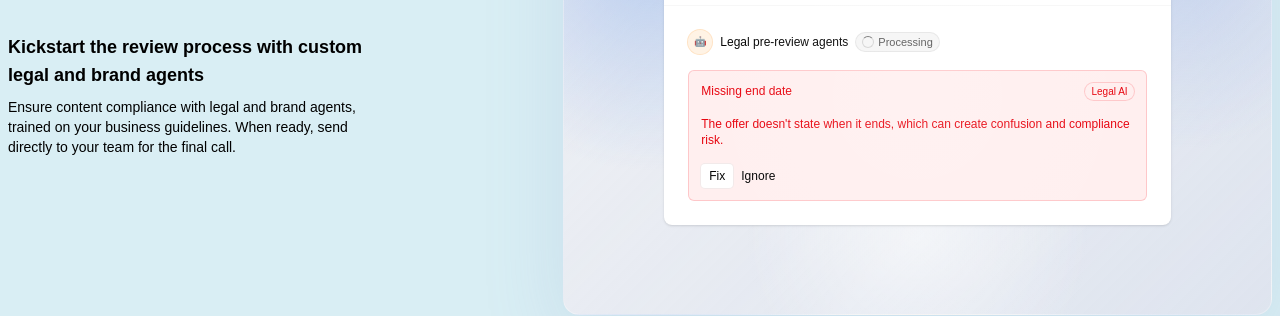
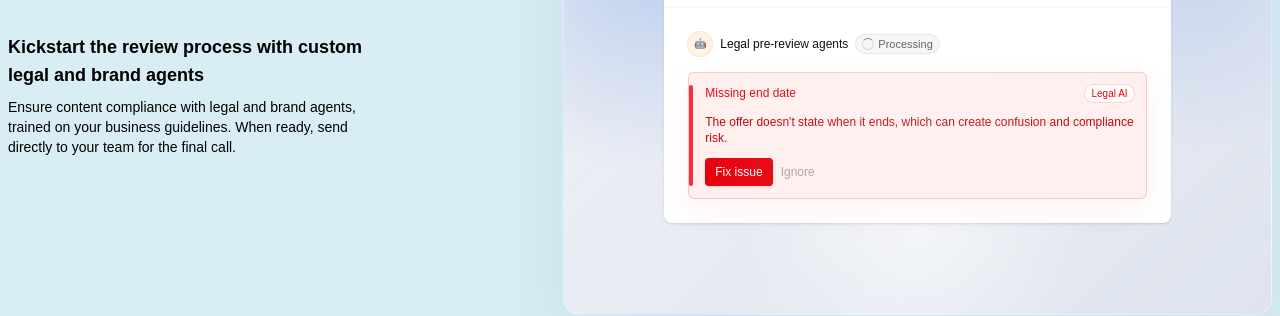
Before and after one commit to internetdrew/inspired-by-hightouch, a React (Vite) app: page / in a window 1280 px wide. Shown: the part 1061-1377 px from the top of the page. Built offline with nearby package versions, Linux system fonts and the light colour scheme.

Commit message:
update design for better cue to user interactivity

```diff
--- a/index.html
+++ b/index.html
@@ -4,7 +4,7 @@
     <meta charset="UTF-8" />
     <link rel="icon" type="image/svg+xml" href="/favicon.svg" />
     <meta name="viewport" content="width=device-width, initial-scale=1.0" />
-    <title>hightouch-ad-studio</title>
+    <title>Interactivity Inspired by HighTouch Content Assembly</title>
   </head>
   <body>
     <div id="root"></div>
--- a/src/components/ReviewPanel.tsx
+++ b/src/components/ReviewPanel.tsx
@@ -33,9 +33,18 @@ const reviewLayoutSpring = {
 };
 
 const REVIEW_ROW_ENTER_TRANSITION = {
-  type: 'spring' as const,
-  stiffness: 320,
-  damping: 30,
+  duration: 0.24,
+  ease: [0.23, 1, 0.32, 1] as const,
+};
+
+const ISSUE_CARD_TRANSITION = {
+  duration: 0.24,
+  ease: [0.23, 1, 0.32, 1] as const,
+};
+
+const BADGE_SWAP_TRANSITION = {
+  duration: 0.18,
+  ease: [0.23, 1, 0.32, 1] as const,
 };
 
 const TIMING = {
@@ -274,50 +283,75 @@ const ReviewPanel = () => {
                       ? false
                       : {
                           opacity: 0,
-                          y: 10,
-                          scale: 0.985,
-                          filter: 'blur(4px)',
+                          y: 12,
+                          scale: 0.97,
                         }
                   }
                   animate={{
                     opacity: 1,
                     y: 0,
                     scale: 1,
-                    filter: 'blur(0px)',
                   }}
                   exit={{
                     opacity: 0,
                     y: -8,
-                    scale: 0.985,
-                    filter: 'blur(4px)',
+                    scale: 0.98,
                   }}
                   transition={{
-                    ...reviewPanelSpring,
-                    duration: 0.28,
+                    opacity: ISSUE_CARD_TRANSITION,
+                    y: ISSUE_CARD_TRANSITION,
+                    scale: ISSUE_CARD_TRANSITION,
                   }}
-                  className='rounded-md border border-red-500/20 bg-red-400/10 p-3 text-xs'
+                  className='relative overflow-hidden rounded-md border border-red-500/20 bg-red-400/10 p-3 pl-4 text-xs shadow-[0_10px_30px_rgba(239,68,68,0.08)]'
                 >
+                  <span
+                    aria-hidden='true'
+                    className='absolute inset-y-3 left-0 w-1 rounded-full bg-red-500'
+                  />
                   <div className='flex items-center justify-between'>
                     <p className='font-medium text-red-600'>Missing end date</p>
-                    <span className='rounded-full px-1.5 py-0.5 text-[10px] text-red-600 ring ring-red-500/20'>
+                    <span className='rounded-full bg-white/80 px-1.5 py-0.5 text-[10px] text-red-600 ring ring-red-500/15'>
                       Legal AI
                     </span>
                   </div>
 
-                  <p className='my-4 text-red-600'>
+                  {/* <p className='mt-2 text-[11px] font-medium uppercase tracking-[0.08em] text-red-500/80'>
+                    Review paused until resolved
+                  </p> */}
+
+                  <p className='my-3 text-red-700'>
                     The offer doesn't state when it ends, which can create
                     confusion and compliance risk.
                   </p>
 
                   <div className='flex items-center gap-2'>
+                    <motion.button
+                      type='button'
+                      onClick={handleFixIssue}
+                      initial={
+                        shouldReduceMotion
+                          ? false
+                          : { opacity: 0, y: 6, scale: 0.98 }
+                      }
+                      animate={{ opacity: 1, y: 0, scale: 1 }}
+                      transition={{
+                        ...ISSUE_CARD_TRANSITION,
+                        delay: shouldReduceMotion ? 0 : 0.08,
+                      }}
+                      whileTap={
+                        shouldReduceMotion ? undefined : { scale: 0.98 }
+                      }
+                      className='cursor-pointer rounded-sm bg-red-600 px-2.5 py-1.5 font-medium text-white shadow-sm transition-transform duration-150 ease-out hover:scale-[1.02] focus:outline-none active:scale-[0.97]'
+                    >
+                      Fix issue
+                    </motion.button>
                     <button
                       type='button'
-                      onClick={handleFixIssue}
-                      className='cursor-pointer rounded-sm bg-white px-2 py-1 ring ring-neutral-200/50'
+                      disabled
+                      className='text-neutral-500 opacity-60'
                     >
-                      Fix
+                      Ignore
                     </button>
-                    <button disabled>Ignore</button>
                   </div>
                 </motion.div>
               ) : visibleFollowUpRows.length > 0 ? (
@@ -338,20 +372,17 @@ const ReviewPanel = () => {
                                 opacity: 0,
                                 y: 8,
                                 scale: 0.985,
-                                filter: 'blur(4px)',
                               }
                         }
                         animate={{
                           opacity: 1,
                           y: 0,
                           scale: 1,
-                          filter: 'blur(0px)',
                         }}
                         exit={{
                           opacity: 0,
                           y: -6,
                           scale: 0.985,
-                          filter: 'blur(4px)',
                         }}
                         transition={REVIEW_ROW_ENTER_TRANSITION}
                       >
@@ -408,10 +439,7 @@ function ReviewStatusRow({
         )}
       </span>
       <span className='font-medium'>{label}</span>
-      <ReviewBadge
-        badgeState={badgeState}
-        isProcessing={isProcessing}
-      />
+      <ReviewBadge badgeState={badgeState} isProcessing={isProcessing} />
     </div>
   );
 }
@@ -450,21 +478,18 @@ function ReviewBadge({
                 y: -10,
                 opacity: 0,
                 scale: 0.75,
-                filter: 'blur(4px)',
               }}
               animate={{
                 y: 0,
                 opacity: 1,
                 scale: 1,
-                filter: 'blur(0px)',
               }}
               exit={{
                 y: 10,
                 opacity: 0,
                 scale: 0.75,
-                filter: 'blur(4px)',
               }}
-              transition={{ duration: 0.18, ease: 'easeInOut' }}
+              transition={BADGE_SWAP_TRANSITION}
               className='absolute inset-0 flex items-center justify-center'
             >
               {badgeState === 'approved' ? (
@@ -513,19 +538,16 @@ function ReviewBadge({
               initial={{
                 y: -10,
                 opacity: 0,
-                filter: 'blur(4px)',
               }}
               animate={{
                 y: 0,
                 opacity: 1,
-                filter: 'blur(0px)',
               }}
               exit={{
                 y: 10,
                 opacity: 0,
-                filter: 'blur(4px)',
               }}
-              transition={{ duration: 0.18, ease: 'easeInOut' }}
+              transition={BADGE_SWAP_TRANSITION}
               className='relative whitespace-nowrap'
             >
               {badgeState === 'approved' ? 'Approved' : 'Processing'}
```
